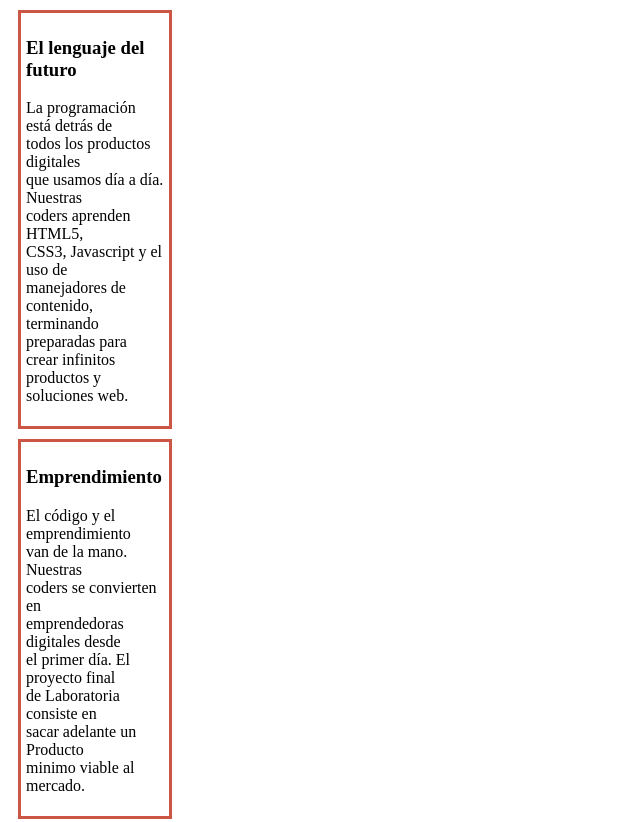
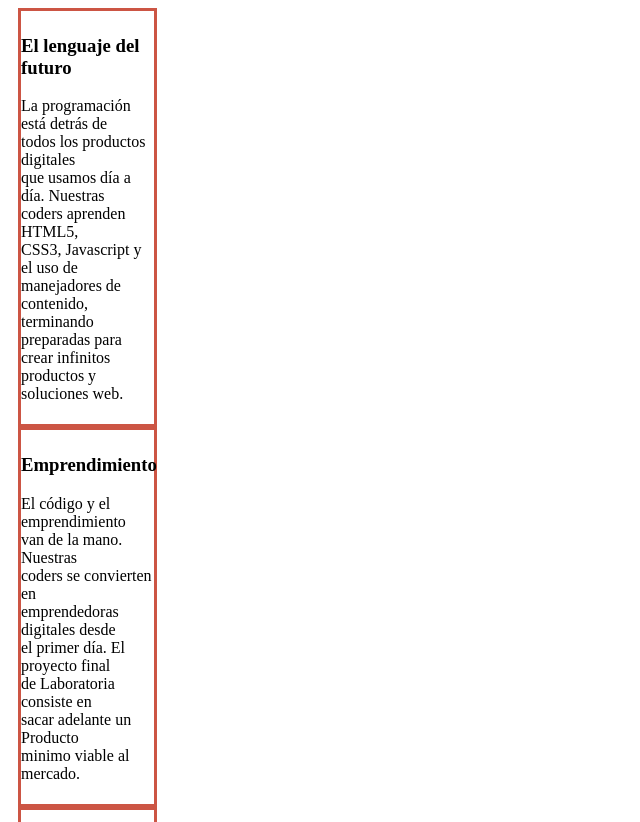
Before and after one commit to zhernandez/MarginPadding, a plain HTML site: page index.html in a window 1280 px wide. Shown: the top 822 px of the page, without its empty margins (0-640 px from the left). Drawn offline with Linux system fonts and the light colour scheme.

Commit message:
Se eleminaron margen superior e inferior, padding laterales reducidos a 0

```diff
--- a/main.css
+++ b/main.css
@@ -1,5 +1,5 @@
 div {
       border: solid 3px #cc5544;
-      padding: 5px 5px;
-      margin: 10px 1100px 10px 10px
+      padding: 5px 0px;
+      margin: 0px 1115px 0px 10px
     }
```
